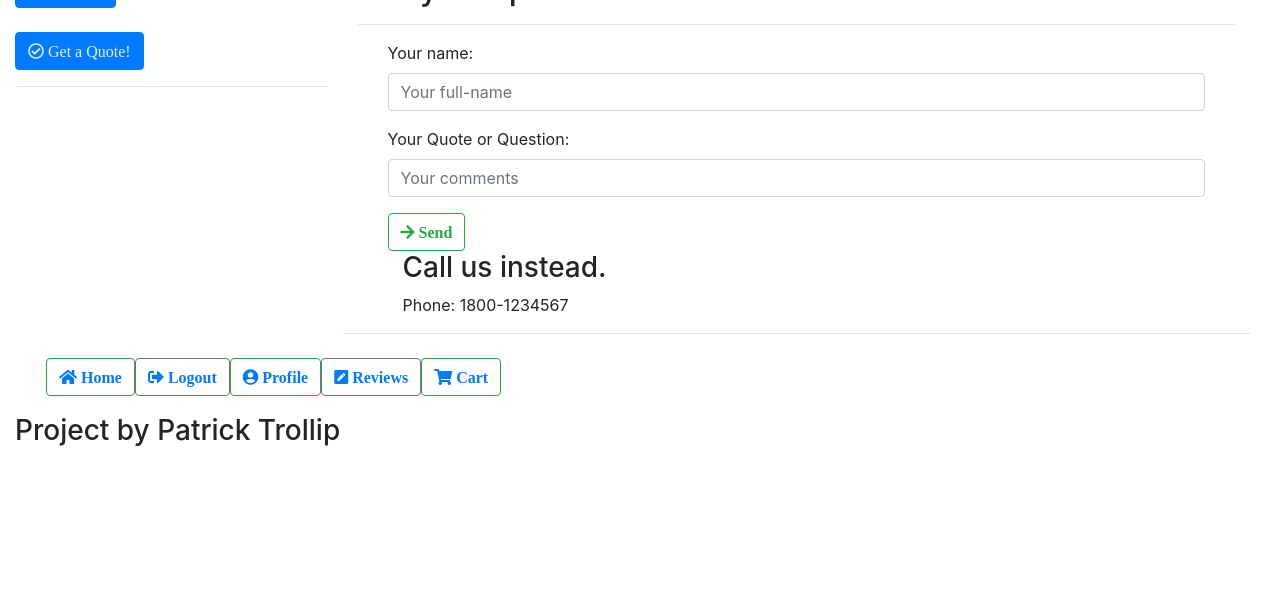
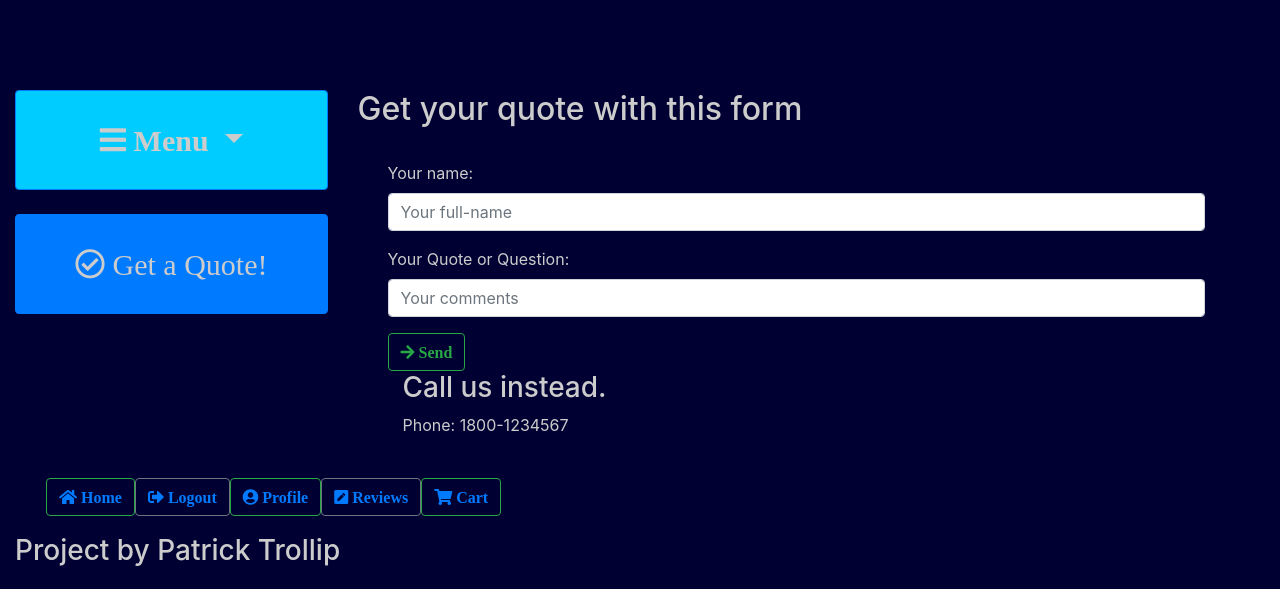
Before and after one commit to Patoman90/Patrick-s-Full-Stack-Frameworks-with-Django-Milestone-Project, a Django app: page /accounts/quote/ in a window 1280 px wide. Shown: the part 211-800 px from the top of the page. Run offline with Django 3.2, Linux system fonts and the light colour scheme; a user stored in the database is signed in; some libraries are stand-ins or nearby versions.

Commit message:
Fixed credentials

```diff
--- a/Milestone4/settings.py
+++ b/Milestone4/settings.py
@@ -136,11 +136,13 @@ AWS_STORAGE_BUCKET_NAME = os.environ.get('AWS_STORAGE_BUCKET_NAME')
 AWS_S3_REGION_NAME = 'eu-west-1'
 AWS_ACCESS_KEY_ID = os.environ.get('AWS_ACCESS_KEY_ID')
 AWS_SECRET_ACCESS_KEY = os.environ.get('AWS_SECRET_ACCESS_KEY')
+
 AWS_S3_HOST = 's3-eu-west-1.amazonaws.com'
 AWS_S3_CUSTOM_DOMAIN = '%s.s3.amazonaws.com' % AWS_STORAGE_BUCKET_NAME
 
+
+MEDIA_ROOT = os.path.join(BASE_DIR, 'media')
 MEDIAFILES_LOCATION = 'media'
-MEDIA_ROOT = os.path.join(BASE_DIR, 'media')
 MEDIA_URL = "https://%s/%s/" % (AWS_S3_CUSTOM_DOMAIN, MEDIAFILES_LOCATION)
 DEFAULT_FILE_STORAGE = 'custom_storages.MediaStorage'
 
--- a/env.py
+++ b/env.py
@@ -4,6 +4,6 @@ os.environ.setdefault("STRIPE_PUBLISHABLE", "pk_test_JXiYq88GId61oVx2xYGMadex00U
 os.environ.setdefault("STRIPE_SECRET", "sk_test_2nfkE8dGGOPKtLSmEakpIzJe00nclyBvP2")
 os.environ.setdefault("DATABASE_URL", "postgres://ahrtbuklahwish:b360de9b1dc8a08a13330369601da3ee85a1868af9df26bd41918dab42bf4713@ec2-54-247-169-129.eu-west-1.compute.amazonaws.com:5432/d417npd6nqbqeg")
 os.environ.setdefault("SECRET_KEY", "zj8z@wd@vkb@)@fuj_*s(kgfi#v5^ny5xbf-i81+77@63&9nu9")
-os.environ.setdefault("AWS_ACCESS_KEY_ID", "AKIAWCVZTOPQJ33V7V4K")
-os.environ.setdefault("AWS_SECRET_ACCESS_KEY", "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")
+os.environ.setdefault("AWS_ACCESS_KEY_ID", "AKIAISET5YZ5NZPFPSXQ")
+os.environ.setdefault("AWS_SECRET_ACCESS_KEY", "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")
 os.environ.setdefault("AWS_STORAGE_BUCKET_NAME", "patricks-milestone4")
--- a/static/css/custom.css
+++ b/static/css/custom.css
@@ -1,27 +1,44 @@
-#my-image{
+#my-image {
     display: inline;
-    width: 100px;
-    height: 100px;
+    width: 100%;
+    height: 200px;
+    margin:10px;
 }
 
-#my-company{
+#my-company {
     display: inline;
-    color: black;
+    color: rgb(204, 204, 204);
     text-align: center ;
     margin-top: 10px ;
     margin-bottom: 10px ;
+    padding:70px;
+    background-color: blue;
+    background-image: url("https://external-content.duckduckgo.com/iu/?u=https%3A%2F%2Fimage.freepik.com%2Ffree-photo%2Fabstract-technology-binary-code-background_34629-592.jpg&f=1&nofb=1");
 
 }
-
-#navigationBar{
-
+#dropdownMenuLink {
+  width:100%;
+  height:100px;
+  background-color:rgb(0, 204, 255);
+  color: rgb(204, 204, 204);
+  font-size:30px;
 }
 
-#footer{
+#footer {
     text-align: center ;
+    color: rgb(204, 204, 204);
     margin-top: 10px ;
 }
 
-#quote{
-    color:#e6f2ff;
+#quote {
+     width:100%;
+     height:100px;
+     color: rgb(204, 204, 204);
+     font-size:30px;
+  }
+
+#body-color{
+
+ background-color:rgb(0, 0, 51);
+ color: rgb(204, 204, 204);
 }
--- a/templates/base.html
+++ b/templates/base.html
@@ -12,7 +12,7 @@
         {% block head_js %}
         {% endblock head_js %}
     </head>
-    <body>
+    <body id="body-color">
         <header class="container-fluid">
             <div class="row no-gutters">
                 <div class="col-sm-12 col-md-4 col-lg-3">
```
Also changed, not shown: README.md, custom_storages.py (line endings or trailing spaces), 2 other files.
